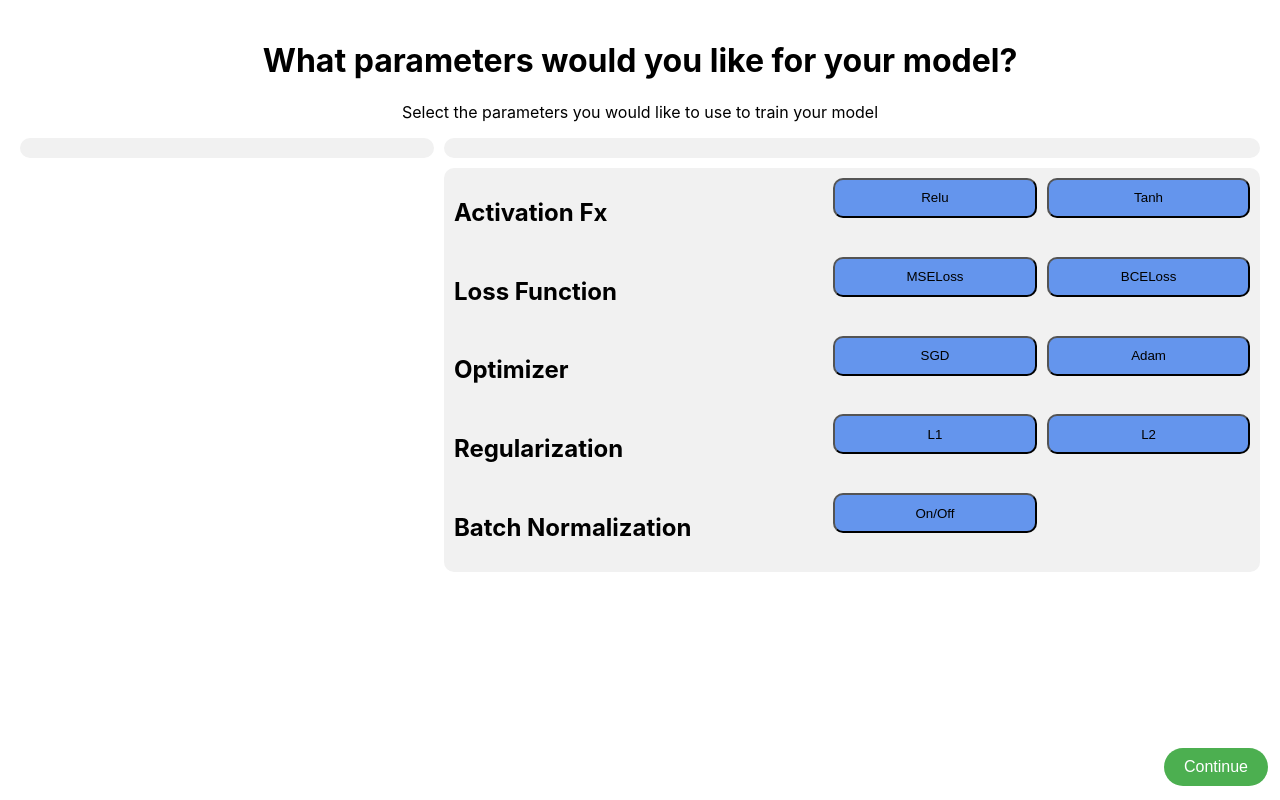
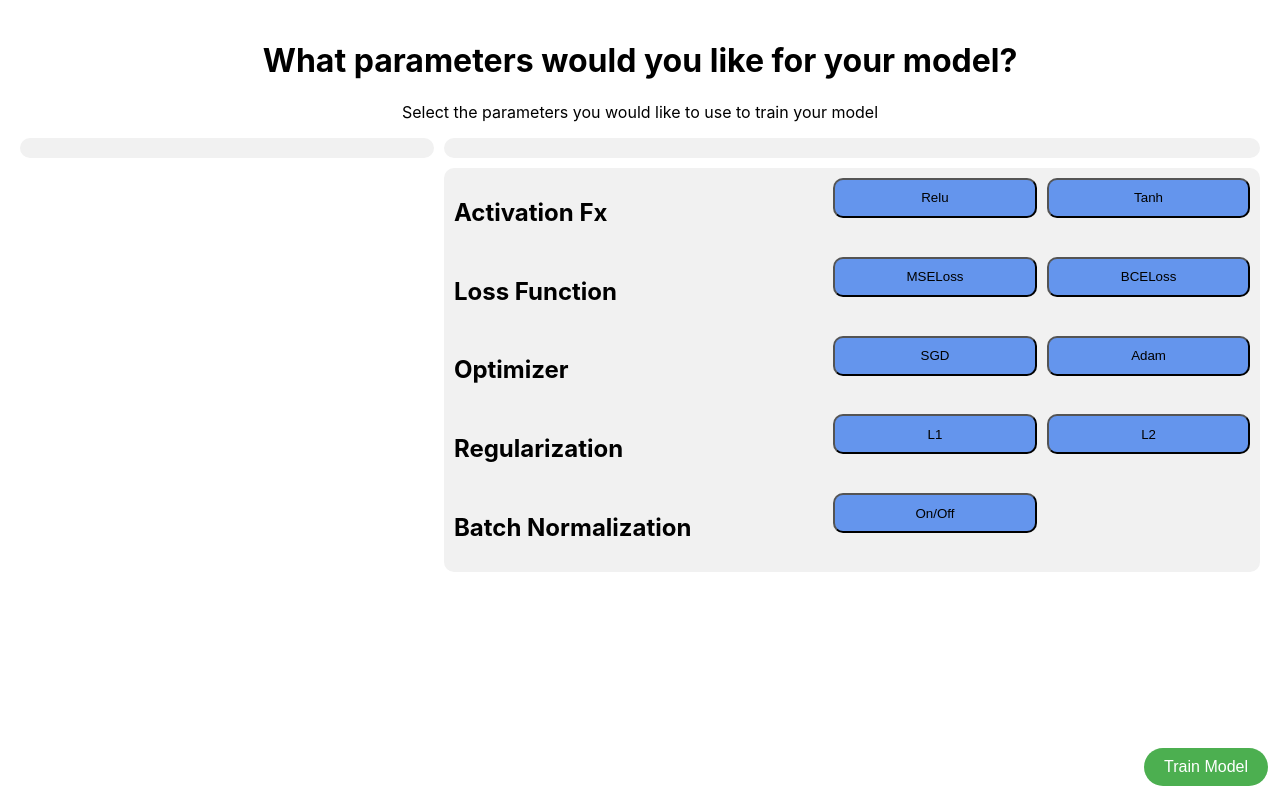
Before and after one commit to loganbrenningmeyer/TeamFifty, a React (Create React App) app in the folder frontend/: page /parameters in a window 1280 px wide. Built offline with nearby package versions, Linux system fonts and the light colour scheme.

Commit message:
Fixing merge conflict

```diff
--- a/frontend/src/components/Parameters/Parameters.css
+++ b/frontend/src/components/Parameters/Parameters.css
@@ -19,7 +19,6 @@
     grid-template-areas: "";
     grid-gap: 10px;
 }
-
 
 .col2-container {
     display: grid;
@@ -60,3 +59,20 @@
 .L2 { grid-area: L2; }
 .batch_normalization { grid-area: batch_normalization; }
 .batch_norm_toggle { grid-area: batch_norm_toggle; }
+
+.train-button {
+    position: fixed;
+    bottom: 10px;
+    right: 10px;
+    background-color: #4CAF50;
+    border: none;
+    color: white;
+    padding: 10px 20px;
+    text-align: center;
+    text-decoration: none;
+    display: inline-block;
+    font-size: 16px;
+    margin: 4px 2px;
+    cursor: pointer;
+    border-radius: 20px;
+}
--- a/frontend/src/components/Parameters/Parameters.js
+++ b/frontend/src/components/Parameters/Parameters.js
@@ -10,6 +10,10 @@ function Parameters() {
   const handleButtonClick = (group, buttonName) => {
     // Toggle clicked state
     setClickedButtons({ ...clickedButtons, [group]: buttonName });
+  };
+
+  const handleTrain = () => {
+    axios.post('http://localhost:5000/train', clickedButtons);
   };
 
   return (
@@ -103,7 +107,7 @@ function Parameters() {
 
         </div>
 
-        <button className='continue-button'>Continue</button>
+        <button className='train-button' onClick={handleTrain}>Train Model</button>
 
     </div>
   );
```
Also changed, not shown: 2 other files (tests, documents, lock files or other folders).
